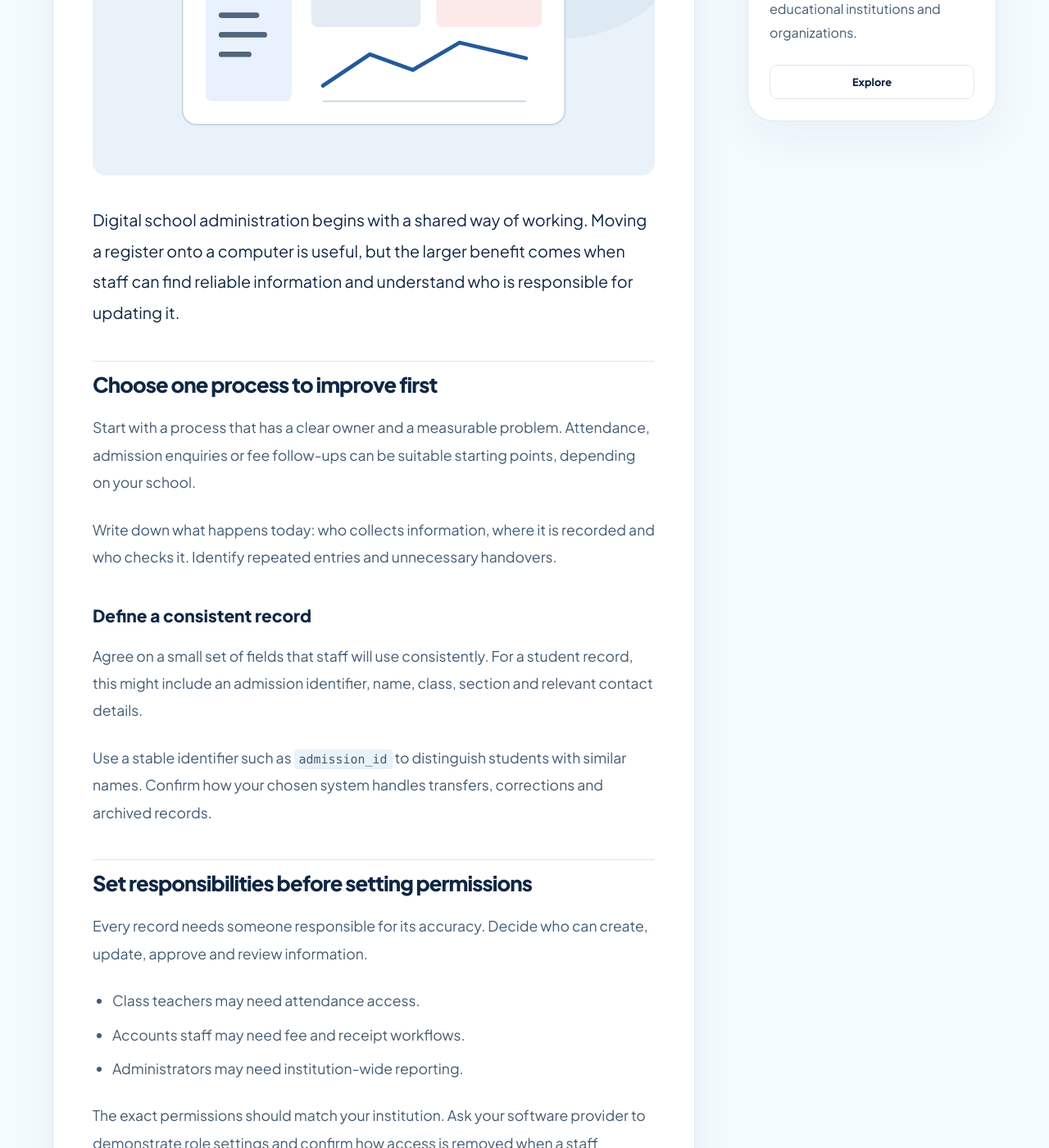
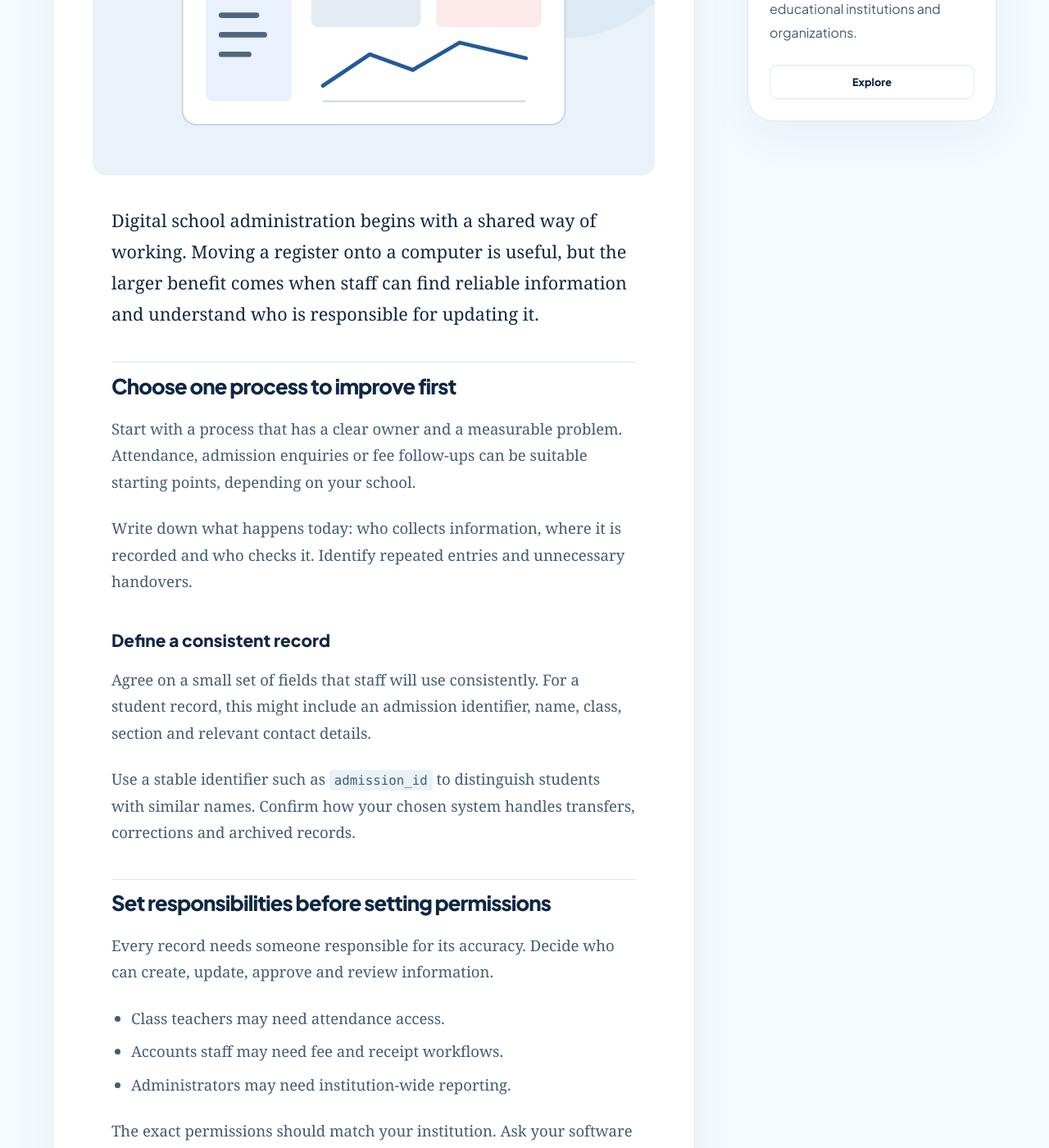
Before and after one commit to penportindia/penport, a Jekyll site: the page built from _posts/2026-11-09-digital-school-administration.md, in a window 1280 px wide and 1400 px high, scrolled down 828 px. Shown: the whole window at 82% size. Built offline with Jekyll 4.4.1, drawn with Linux system fonts in a browser that asks for light colours; some of the changed text lies outside the part shown.

Commit message:
Polish blog reading experience

```diff
--- a/_includes/blog-card.html
+++ b/_includes/blog-card.html
@@ -7,6 +7,6 @@
         <div class="blog-meta"><time datetime="{{ include.post.date | date: '%Y-%m-%d' }}">{{ include.post.date | date: '%d %b %Y' }}</time><span>{{ minutes }} min read</span></div>
         <h2><a href="{{ include.post.url | relative_url }}">{{ include.post.title | escape }}</a></h2>
         <p>{{ include.post.description | escape }}</p>
-        <a class="blog-read" href="{{ include.post.url | relative_url }}" aria-label="Read: {{ include.post.title | escape }}">Read</a>
+        <a class="blog-read" href="{{ include.post.url | relative_url }}" aria-label="Read Article: {{ include.post.title | escape }}">Read Article</a>
     </div>
 </article>
--- a/_layouts/blog-base.html
+++ b/_layouts/blog-base.html
@@ -36,7 +36,7 @@
     <link rel="icon" type="image/png" href="https://i.ibb.co/ym5yxYwM/Penport-logo-001.png" />
     <link rel="stylesheet" href="{{ '/assets/css/style.css' | relative_url }}?v=20261120" />
     <link rel="stylesheet" href="{{ '/assets/css/components.css' | relative_url }}?v=20261120-menu-icon" />
-    <link rel="stylesheet" href="{{ '/assets/css/blog.css' | relative_url }}?v=20261120-reading" />
+    <link rel="stylesheet" href="{{ '/assets/css/blog.css' | relative_url }}?v=20261120-reader" />
     <link rel="alternate" type="application/atom+xml" title="Penport India Blog" href="{{ '/feed.xml' | relative_url }}" />
 </head>
 <body data-page="blog">
@@ -69,6 +69,6 @@
         </div>
     </footer>
     <script src="{{ '/assets/js/main.js' | relative_url }}?v=20261120" defer></script>
-    <script src="{{ '/assets/js/blog.js' | relative_url }}" defer></script>
+    <script src="{{ '/assets/js/blog.js' | relative_url }}?v=20261120-reader" defer></script>
 </body>
 </html>
--- a/_layouts/blog-list.html
+++ b/_layouts/blog-list.html
@@ -11,7 +11,6 @@ layout: blog-base
     <form class="blog-controls" role="search" hidden>
         <div><label for="blogSearch">Search articles</label><input id="blogSearch" type="search" placeholder="Search topics, questions or ideas" autocomplete="off" /></div>
         <div><label for="blogCategory">Category</label><select class="select-control" id="blogCategory"><option value="">All topics</option>{% assign categories = site.posts | map: 'category' | uniq | sort %}{% for category in categories %}<option value="{{ category | escape }}">{{ category | escape }}</option>{% endfor %}</select></div>
-        <button class="btn-small btn-outline" type="reset">Reset</button>
     </form>
     <p class="blog-result-count" role="status" aria-live="polite"></p>
     <div class="blog-grid">{% for post in site.posts %}{% include blog-card.html post=post %}{% endfor %}</div>
--- a/assets/css/blog.css
+++ b/assets/css/blog.css
@@ -23,7 +23,6 @@ body[data-page="blog"] .blog-controls select option:checked { background: #e8f1f
 body[data-page="blog"] .blog-controls input::placeholder { color: var(--text-soft); }
 body[data-page="blog"] .blog-controls :is(input, select):hover { border-color: var(--primary); background-color: var(--surface); }
 body[data-page="blog"] .blog-controls :is(input, select):focus-visible { outline: 2px solid var(--primary); outline-offset: 3px; border-color: var(--primary); box-shadow: 0 0 0 4px #235a9912; }
-body[data-page="blog"] .blog-controls > .btn-small { min-height: 50px; border-radius: 12px; }
 body[data-page="blog"] .blog-result-count { color: var(--text-soft); margin: 24px 0; font-size: .85rem; }
 body[data-page="blog"] .blog-grid { display: grid; grid-template-columns: repeat(3, minmax(0, 1fr)); gap: 24px; }
 body[data-page="blog"] .blog-card { min-width: 0; display: flex; flex-direction: column; background: var(--surface); border: 1px solid var(--glass-border); border-radius: 18px; overflow: hidden; transition: border-color .2s, transform .2s; }
@@ -37,6 +36,28 @@ body[data-page="blog"] .blog-card h2 { font-size: 1.15rem; line-height: 1.5; mar
 body[data-page="blog"] .blog-card h2 a { text-decoration: none; }
 body[data-page="blog"] .blog-card p { color: var(--text-soft); font-size: .87rem; line-height: 1.8; margin-bottom: 24px; }
 body[data-page="blog"] .blog-read { display: inline-flex; gap: 12px; align-items: center; color: var(--primary); text-decoration: none; font-size: .85rem; font-weight: 600; margin-top: auto; }
+body[data-page="blog"] .blog-card .blog-read {
+    align-self: flex-start;
+    justify-content: center;
+    min-height: 44px;
+    padding: .65rem 1.1rem;
+    border: 1px solid transparent;
+    border-radius: .7rem;
+    background: var(--gradient);
+    color: var(--on-button);
+    box-shadow: 0 5px 14px #c72e4126;
+    font-size: .9rem;
+    font-weight: 800;
+    transition: background-color .2s, box-shadow .2s;
+}
+body[data-page="blog"] .blog-card .blog-read:hover {
+    background: var(--accent);
+    box-shadow: 0 7px 16px #c72e4138;
+}
+body[data-page="blog"] .blog-card .blog-read:focus-visible {
+    outline: 2px solid var(--primary);
+    outline-offset: 3px;
+}
 body[data-page="blog"] .blog-empty { padding: 64px 20px; text-align: center; border: 1px dashed #9aafc2; border-radius: 16px; }
 body[data-page="blog"] .blog-empty p { margin-top: 16px; color: var(--text-soft); }
 body[data-page="blog"] .blog-load { display: flex; margin: 32px auto 0; }
@@ -103,7 +124,6 @@ body[data-page="blog"] .blog-related > h2 { font-size: 1.7rem; margin-bottom: 28
     body[data-page="blog"] .blog-controls { padding: 18px; }
     body[data-page="blog"] .blog-controls > div { width: 100%; }
     body[data-page="blog"] .blog-controls > div:nth-child(2) { flex-basis: 100%; }
-    body[data-page="blog"] .blog-controls .btn-small { width: 100%; }
     body[data-page="blog"] .blog-card-body { padding: 22px; }
     body[data-page="blog"] .blog-reading-layout { margin-top: 32px; }
 }
@@ -215,15 +235,24 @@ body[data-page="blog"] .blog-article-header .blog-meta {
 }
 
 body[data-page="blog"] .blog-prose {
-    max-width: 68ch;
+    max-width: 40rem;
     margin-inline: auto;
-    font-size: clamp(1rem, 1.4vw, 1.1rem);
     color: var(--text-soft);
+}
+
+body[data-page="blog"] .blog-prose :is(p, li) {
+    font-family: Georgia, serif;
+    font-size: clamp(1.075rem, 1.45vw, 1.2rem);
+    line-height: 1.75;
+}
+
+body[data-page="blog"] .blog-prose :is(p, li) :is(a, strong, em) {
+    font-family: inherit;
 }
 
 body[data-page="blog"] .blog-prose > p:first-child {
     color: var(--text-main);
-    font-size: 1.12em;
+    font-size: clamp(1.18rem, 1.7vw, 1.35rem);
 }
 
 body[data-page="blog"] .blog-prose h2 {
--- a/assets/js/blog.js
+++ b/assets/js/blog.js
@@ -35,7 +35,6 @@
         form.hidden = false;
         form.addEventListener('submit', (event) => event.preventDefault());
         form.addEventListener('input', () => { limit = 6; render(); });
-        form.addEventListener('reset', () => { setTimeout(() => { limit = 6; render(); search.focus(); }, 0); });
         more.addEventListener('click', () => {
             const hidden = cards.filter((card) => card.hidden);
             limit += 6;
```
